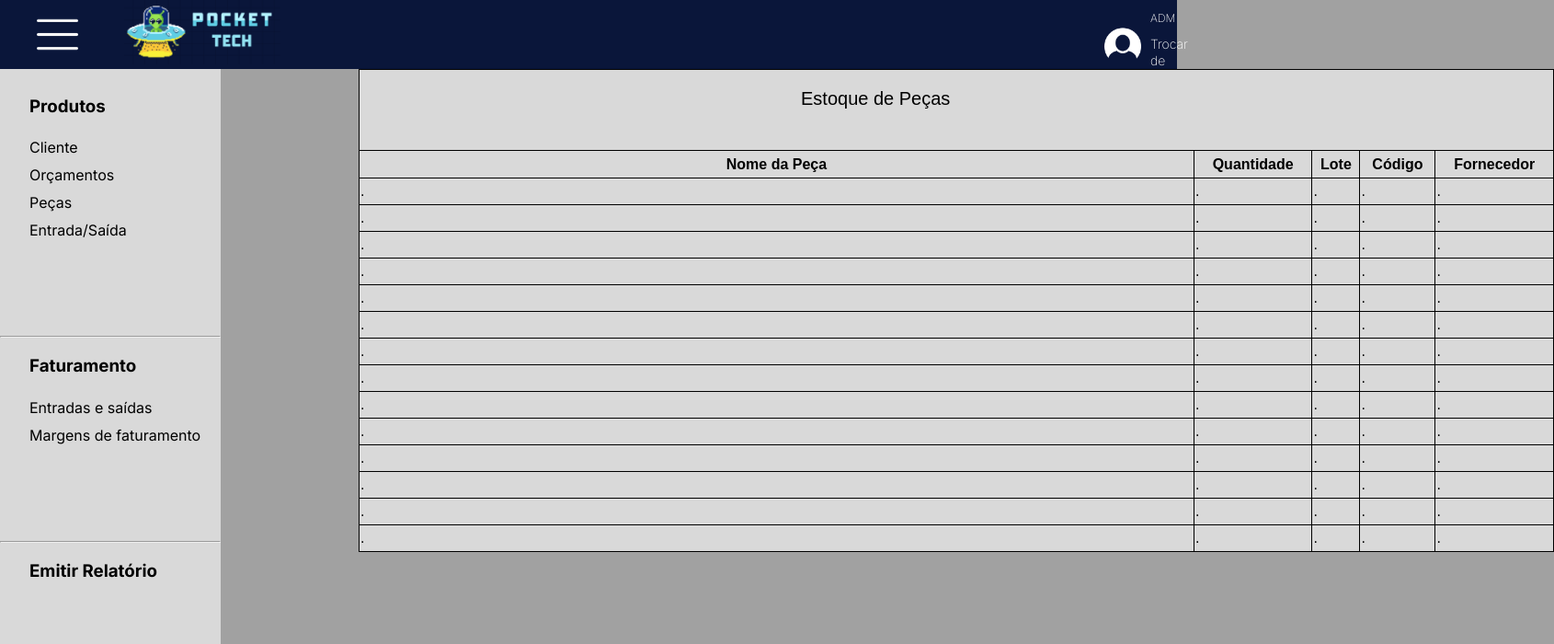
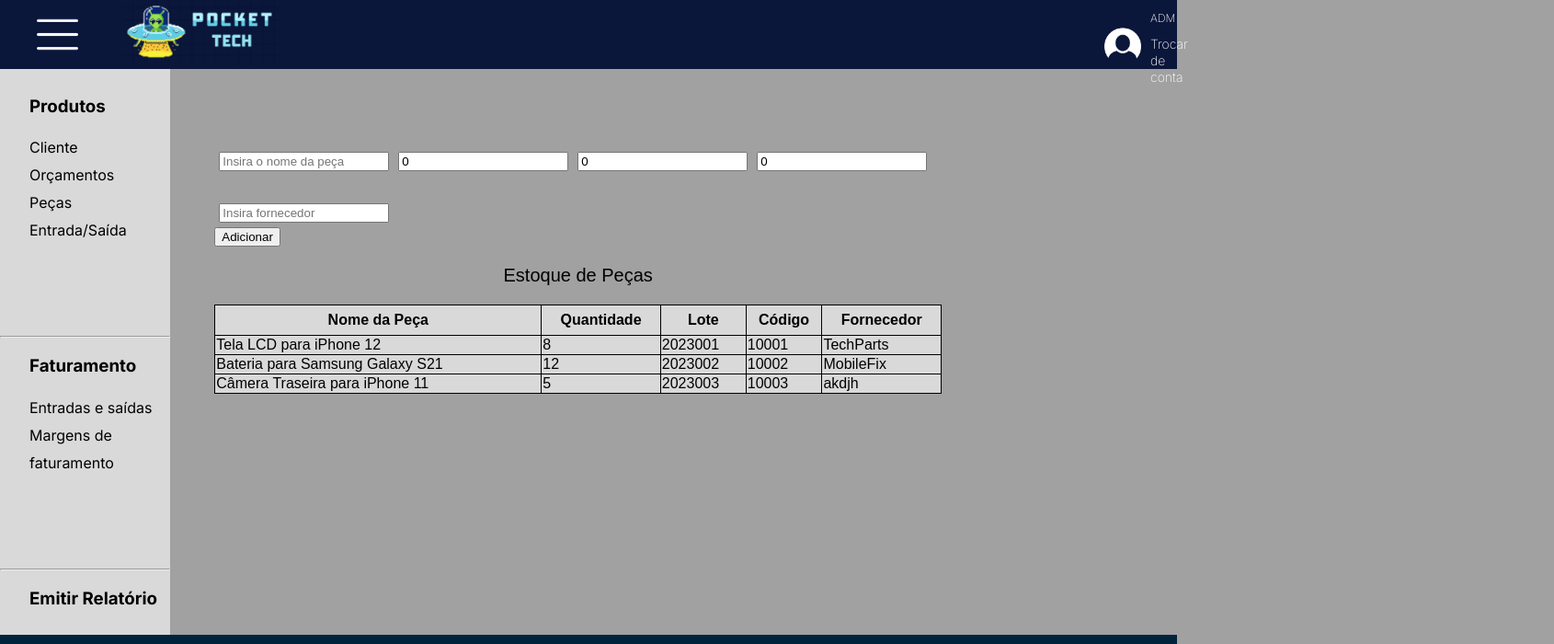
Before and after one commit to ManuelaLuchSilva/PocketTech, a Vue app: page /pecas in a window 1280 px wide. Shown: the top 700 px of the page at 92% size, 1690 px wide, since content can reach past the window. Built offline with nearby package versions, Linux system fonts and the light colour scheme; a web font is replaced by a local one.

Commit message:
Funcionalidade AddPeças

```diff
--- a/src/components/LoginInfo.vue
+++ b/src/components/LoginInfo.vue
@@ -42,7 +42,6 @@ function salvar() {
         <label for="">Manter-me logado</label>
       </div>
       <div>
-        <RouterLink to="/admprodutos">Adm</RouterLink>
         <button class="buttonLogin" type="submit">Login</button>
       </div>
       <div class="cadastro">
--- a/src/components/Pecas.vue
+++ b/src/components/Pecas.vue
@@ -1,8 +1,76 @@
+<script setup>
+import { reactive, ref } from 'vue'
+
+const itens = ref([
+  {
+    nome: 'Tela LCD para iPhone 12',
+    quantidade: 8,
+    lote: 2023001,
+    codigo: 10001,
+    fornecedor: 'TechParts'
+  },
+  {
+    nome: 'Bateria para Samsung Galaxy S21',
+    quantidade: 12,
+    lote: 2023002,
+    codigo: 10002,
+    fornecedor: 'MobileFix'
+  },
+  {
+    nome: 'Câmera Traseira para iPhone 11',
+    quantidade: 5,
+    lote: 2023003,
+    codigo: 10003,
+    fornecedor: 'akdjh'
+  }
+]);
+
+
+const novoItem = reactive({
+  nome: '',
+  quantidade: 0,
+  lote: 0,
+  codigo: 0,
+  fornecedor: ''
+})
+
+const adicionarItem = () => {
+  itens.value.push({ ...novoItem })
+
+  novoItem.nome = ''
+  novoItem.quantidade = 0
+  novoItem.lote = 0
+  novoItem.codigo = 0
+  novoItem.fornecedor = ''
+}
+</script>
 
 <template>
   <div class="tabela">
+    <form class="addTabela" @submit.prevent="adicionarItem">
+      <div class="input-container">
+        <input v-model="novoItem.nome" type="text" placeholder="Insira o nome da peça" required />
+        <input
+          v-model.number="novoItem.quantidade"
+          type="number"
+          placeholder="Insira a quantidade"
+          required
+        />
+        <input v-model.number="novoItem.lote" type="number" placeholder="Insira o lote" required />
+        <input
+          v-model.number="novoItem.codigo"
+          type="number"
+          placeholder="Insira o código"
+          required
+        />
+        <input v-model="novoItem.fornecedor" type="text" placeholder="Insira fornecedor" required />
+      </div>
+      <button type="submit">Adicionar</button>
+    </form>
+    <div>
+      <p>Estoque de Peças</p>
       <table>
-        <p>Estoque de Peças</p>
+        <thead>
           <tr>
             <th>Nome da Peça</th>
             <th>Quantidade</th>
@@ -10,127 +78,54 @@
             <th>Código</th>
             <th>Fornecedor</th>
           </tr>
-        <tr>
-            <td>.</td>
-            <td>.</td>
-            <td>.</td>
-            <td>.</td>
-            <td>.</td>
+        </thead>
+        <tbody>
+          <tr v-for="item in itens" :key="item.codigo">
+            <td>{{ item.nome }}</td>
+            <td>{{ item.quantidade }}</td>
+            <td>{{ item.lote }}</td>
+            <td>{{ item.codigo }}</td>
+            <td>{{ item.fornecedor }}</td>
           </tr>
-        <tr>
-            <td>.</td>
-            <td>.</td>
-            <td>.</td>
-            <td>.</td>
-            <td>.</td>
-        </tr>
-        <tr>
-            <td>.</td>
-            <td>.</td>
-            <td>.</td>
-            <td>.</td>
-            <td>.</td>
-        </tr>
-        <tr>
-            <td>.</td>
-            <td>.</td>
-            <td>.</td>
-            <td>.</td>
-            <td>.</td>
-        </tr>
-        <tr>
-            <td>.</td>
-            <td>.</td>
-            <td>.</td>
-            <td>.</td>
-            <td>.</td>
-        </tr>
-        <tr>
-            <td>.</td>
-            <td>.</td>
-            <td>.</td>
-            <td>.</td>
-            <td>.</td>
-        </tr>
-        <tr>
-            <td>.</td>
-            <td>.</td>
-            <td>.</td>
-            <td>.</td>
-            <td>.</td>
-        </tr>
-        <tr>
-            <td>.</td>
-            <td>.</td>
-            <td>.</td>
-            <td>.</td>
-            <td>.</td>
-        </tr>
-        <tr>
-            <td>.</td>
-            <td>.</td>
-            <td>.</td>
-            <td>.</td>
-            <td>.</td>
-        </tr>
-        <tr>
-            <td>.</td>
-            <td>.</td>
-            <td>.</td>
-            <td>.</td>
-            <td>.</td>
-        </tr>
-        <tr>
-            <td>.</td>
-            <td>.</td>
-            <td>.</td>
-            <td>.</td>
-            <td>.</td>
-        </tr>
-        <tr>
-            <td>.</td>
-            <td>.</td>
-            <td>.</td>
-            <td>.</td>
-            <td>.</td>
-        </tr>
-        <tr>
-            <td>.</td>
-            <td>.</td>
-            <td>.</td>
-            <td>.</td>
-            <td>.</td>
-        </tr>
-        <tr>
-            <td>.</td>
-            <td>.</td>
-            <td>.</td>
-            <td>.</td>
-            <td>.</td>
-        </tr>
+        </tbody>
       </table>
     </div>
-
+  </div>
 </template>
 
 <style scoped>
-
-table, th, td {
+table,
+th,
+td {
   border: 1px solid black;
   border-collapse: collapse;
+  text-align: left;
+  height: auto;
+}
+th {
+  height: 30px;
+  text-align: center;
 }
 
-table{
-    background-color: #D9D9D9;
-    min-width: 1300px;
-    max-width: 1300px;
-    min-height: 525px;
+table {
+  background-color: #d9d9d9;
+  width: 100%;
+  height: auto;
+  border-collapse: collapse;
 }
-
-p{
+div p {
   font-size: 20px;
   color: black;
-    margin-left: 60vh;
+  text-align: center;
 }
-
+form {
+  margin-bottom: 10px;
+}
+input {
+  margin: 5px;
+  margin-top: 30px;
+}
+button {
+  align-self: center;
+}
 </style>
--- a/src/views/PagPecas.vue
+++ b/src/views/PagPecas.vue
@@ -8,26 +8,25 @@ import SideBarAdm from "../components/SidebarAdm.vue";
 
 <template>
     <NavbarAdm />
-    <SideBarAdm class="sideBar" />
-    <Pecas class="pecas" />
-    <FooterBar class="footerBar" />
+  <div class="container">
+    <SideBarAdm />
+    <div class="content">
+    <Pecas />
+    </div></div>
+    <FooterBar />
 </template>
 
 <style scoped>
-
-.sideBar{
-    position: absolute;
-    min-height: 670px;
+.container {
+  display: flex;
+  width: calc(100% - 16rem);
 }
 
-.pecas{
-    position: relative;
-    margin-left: 390px;
-    margin-bottom: 30px;
-}
-
-.footerBar{
-    margin-top: 103px;
+.content {
+  margin-top: 60px;
+  margin-left: 3rem;
+  display: grid;
+  width: 100%;
 }
 
 
```
Lines whose indentation alone changed are shown as unchanged.
